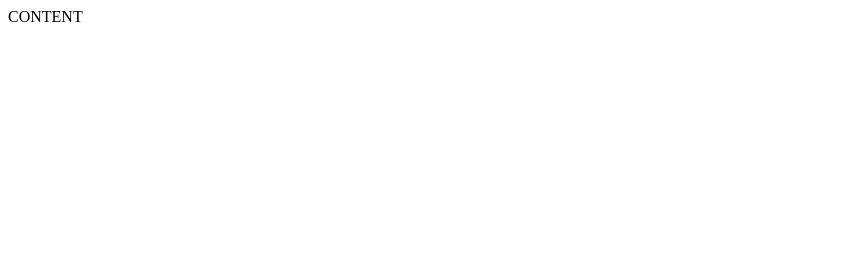
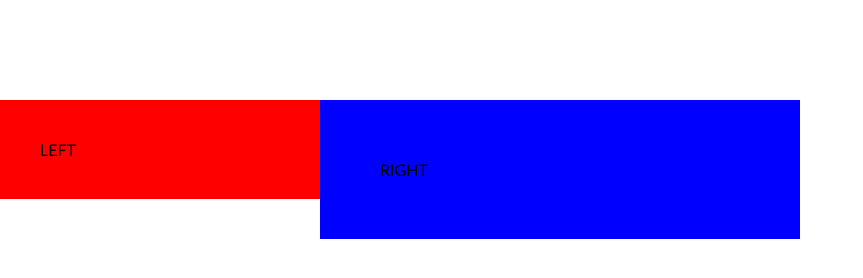
Before and after one commit to reginareg/5-sign-up, a website: page index.html in a window 1280 px wide. Shown: the whole page, without its empty margins (0-863 px from the left). Drawn offline with Linux system fonts and the light colour scheme.

Commit message:
favicon and base content

```diff
--- /dev/null
+++ b/css/main.css
@@ -0,0 +1,30 @@
+body,
+body * {
+	margin: 0;
+	padding: 0;
+	vertical-align: top;
+	box-sizing: border-box;
+}
+body {
+	font-family: 'Gill Sans', 'Gill Sans MT', Calibri, 'Trebuchet MS', sans-serif;
+}
+
+.container {
+   width: 800px;
+   margin-top: 100px;
+   margin-left: calc(50%-400px);
+}
+
+.left-column {
+   width: 40%;
+   float: left;
+   padding: 40px;
+   background-color: red;
+}
+
+.right-column {
+    width: 60%;
+    float: left;
+    padding: 60px;
+    background-color: blue;
+}
--- a/index.html
+++ b/index.html
@@ -5,8 +5,24 @@
     <meta http-equiv="X-UA-Compatible" content="IE=edge">
     <meta name="viewport" content="width=device-width, initial-scale=1.0">
     <title>Sign up</title>
+    <link rel="stylesheet" href="./favicon.ico" type="image/x-icon">
+    <link rel="apple-touch-icon" sizes="180x180" href="./favicon/apple-touch-icon.png">
+    <link rel="icon" type="image/png" sizes="32x32" href="./favicon/favicon-32x32.png">
+    <link rel="icon" type="image/png" sizes="16x16" href="./favicon/favicon-16x16.png">
+    <link rel="manifest" href="./favicon/site.webmanifest">
+    <link rel="mask-icon" href="./favicon/safari-pinned-tab.svg" color="#5bbad5">
+    <meta name="msapplication-TileColor" content="#da532c">
+    <meta name="theme-color" content="#ffffff">
+    <link rel="stylesheet" href="./css/main.css">
 </head>
 <body>
-    CONTENT
+    <main class="container">
+         <div class="left-column">
+        LEFT
+         </div>
+         <div class="right-column">
+        RIGHT
+         </div>
+    </main>
 </body>
 </html>
```
Also changed, not shown: favicon/browserconfig.xml (added, +9 -0 lines), favicon.png (added), favicon/android-chrome-192x192.png (added), favicon/android-chrome-256x256.png (added), favicon/apple-touch-icon.png (added), favicon/favicon-16x16.png (added), favicon/favicon-32x32.png (added), favicon/favicon.ico (added), favicon/mstile-150x150.png (added), favicon/safari-pinned-tab.svg (added), favicon/site.webmanifest (added), sign-up.png (added).
